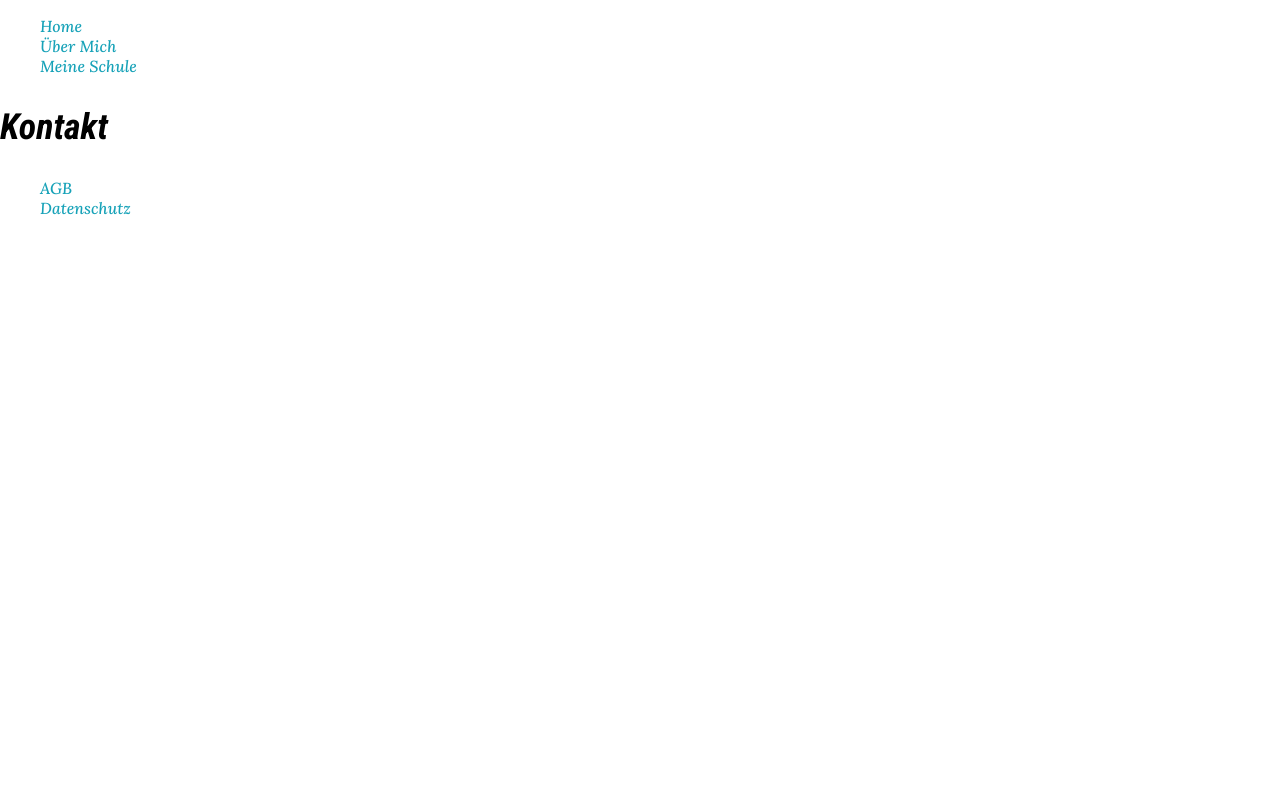
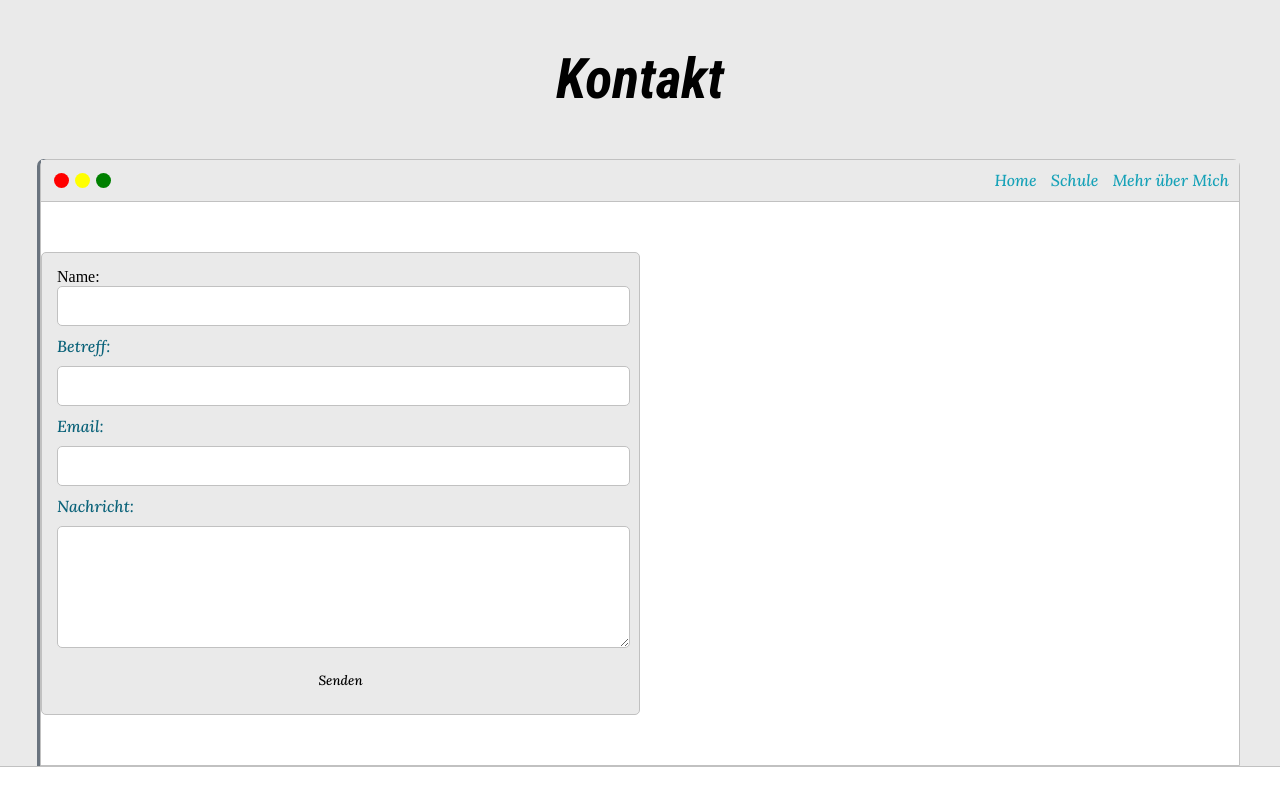
Before and after one commit to itsyaboiKvN/WebsiteAEN2, a plain HTML site: page kontakt.html in a window 1280 px wide. Drawn offline with Linux system fonts and the light colour scheme.

Commit message:
Ich habe Texte zur AboutMe, schuldatei hinzugefügt und ein kontaktformular erstellt.

```diff
--- a/kontakt.html
+++ b/kontakt.html
@@ -12,31 +12,44 @@
     <link rel="stylesheet" href="style.css">
 </head>
 <body>
-    <div class="header">
-        <header>
-        <nav>
-            <ul>
+
+    <section class="s1">
+        <div class="main-container">
+                <div class="ueberschrift">
+                    <h1>Kontakt</h1>
+                </div>
+
+        <div class="intro">
+            <div class="nav">
+                <div class="dots">
+                    <div id="dot1" class="browserdot"></div>
+                    <div id="dot2" class="browserdot"></div>
+                    <div id="dot3" class="browserdot"></div>
+                </div>
+
+            <ul id="navigation">
                 <li><a href="index.html">Home</a></li>
-                <li><a href="aboutme.html">Über Mich</a></li>
-                <li><a href="schule.html">Meine Schule</a></li>
+                <li><a href="schule.html">Schule</a></li>
+                <li><a href="aboutme.html">Mehr über Mich</a></li>
             </ul>
-        </nav>
-    </header>
-    </div>
-    <div class="text">
-        <h2>Kontakt</h2>
+            </div>
 
+        <form id="contact"
+            <label>Name:</label>
+            <input class="input-field" type="text" name="Name">
 
+            <label>Betreff:</label>
+            <input class="input-field" type="text" name="Subject">
 
-        <div class="footer">
-            <footer>
-                <nav>
-                    <ul>
-                        <li><a href="AGB.html">AGB</a></li>
-                        <li><a href="datenschutz.html">Datenschutz</a></li>
-                    </ul>
-                </nav>
-            </footer>
-        </div>
+            <label>Email:</label>
+            <input class="input-field" type="text" name="Email" >
+
+            <label>Nachricht:</label>
+            <textarea class="input-field" name="message"></textarea>
+
+            <input id="submit-btn" type="submit" value="Senden">
+        </form>
+        </section>
+
 </body>
 </html>
--- a/style.css
+++ b/style.css
@@ -328,9 +328,49 @@ h6{ font-size: 14px;}
     margin-right: 20px;
     margin-bottom: 20px;
     padding-bottom: 50px;
-
     justify-content: center;
     text-align: center;
+}
+#contact{
+    display: block;
+    max-width: 600px;
+    margin:auto;
+    align-content: center;
+    border: 1px solid var(--borderColor);
+    margin-top: 50px;
+    padding: 15px;
+    border-radius: 5px;
+    background-color: var(--mainColor);
+    margin-bottom: 50px;
+}
+
+#contact label{
+    line-height: 2.5em;
+}
+
+#contact textarea{
+    min-height: 100px;
+    font-size: 14px;
+}
+.input-field{
+    width: 100%;
+    padding-top: 10px;
+    padding-bottom: 10px;
+    background-color: var(--secondaryColor);
+    border-radius: 5px;
+    border: 1px solid var(--borderColor);
+    font-size: 14px;
+}
+
+
+#submit-btn{
+    margin-top: 10px;
+    width: 100%;
+    padding-top: 10px;
+    padding-bottom: 10px;
+    color: black;
+    background-color: var(--buttonColor);
+    border: none;
 }
 
 @media screen and (max-width: 1200px){
```
Also changed, not shown: AGB.html (deleted, +0 -40 lines), aboutme.html (+9 -9 lines), datenschutz.html (deleted, +0 -40 lines), index.html (+2 -2 lines), schule.html (+13 -6 lines), 1 other file.
